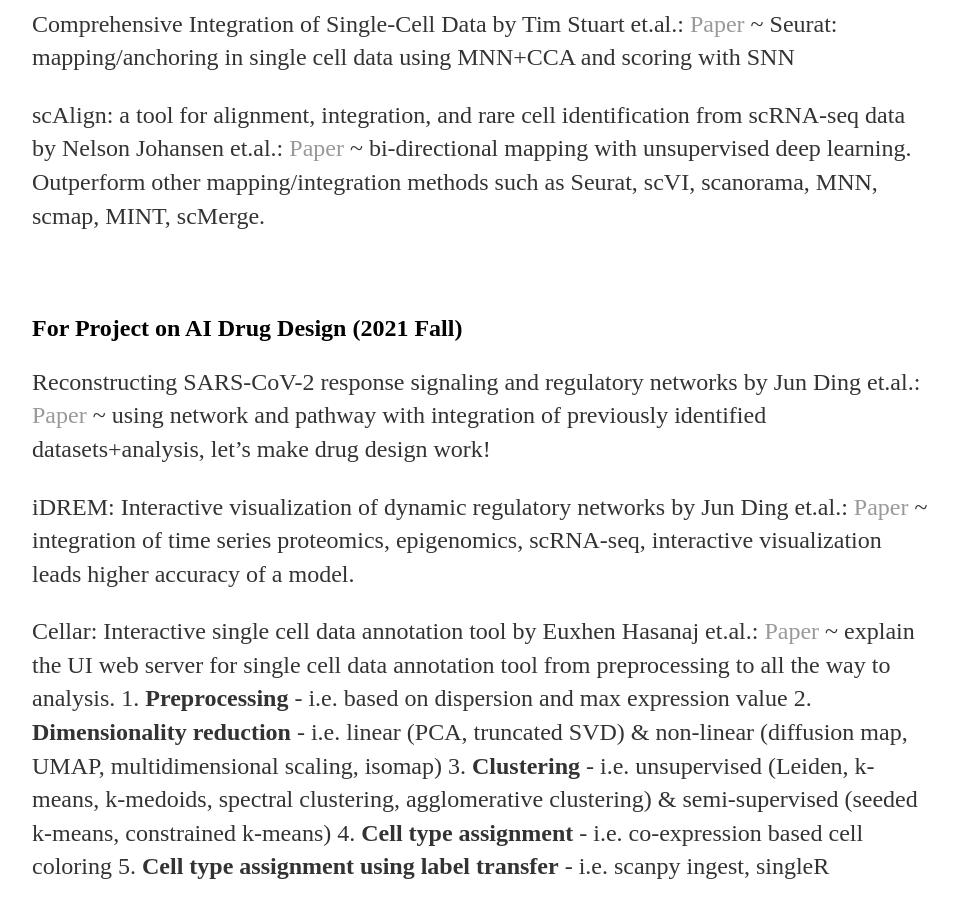
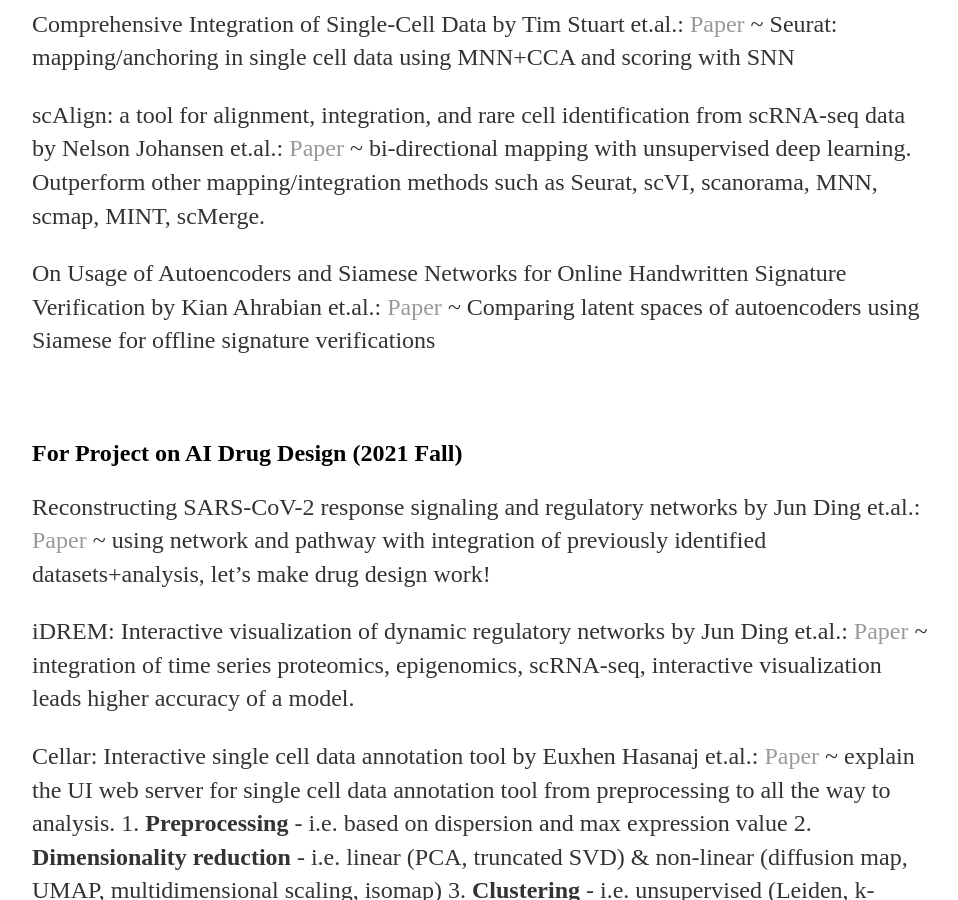
Before and after one commit to yjkweon24/yjkweon24.github.io, a Jekyll site: the page built from _posts/2019-03-16-Academic.md, in a window 1280 px wide and 900 px high, scrolled down 2477 px. Shown: the whole window, without its empty margins (160-1118 px from the left). Built offline with Jekyll 4.4.1, drawn with Linux system fonts in a browser that asks for light colours.

Commit message:
Update 2019-03-16-Academic.md

```diff
--- a/_posts/2019-03-16-Academic.md
+++ b/_posts/2019-03-16-Academic.md
@@ -61,6 +61,7 @@
 
 scAlign: a tool for alignment, integration, and rare cell identification from scRNA-seq data by Nelson Johansen et.al.: [Paper](https://genomebiology.biomedcentral.com/articles/10.1186/s13059-019-1766-4) ~ bi-directional mapping with unsupervised deep learning. Outperform other mapping/integration methods such as Seurat, scVI, scanorama, MNN, scmap, MINT, scMerge.
 
+On Usage of Autoencoders and Siamese Networks for Online Handwritten Signature Verification by Kian Ahrabian et.al.: [Paper](https://link.springer.com/article/10.1007/s00521-018-3844-z) ~ Comparing latent spaces of autoencoders using Siamese for offline signature verifications
 
 <br>
 
```
